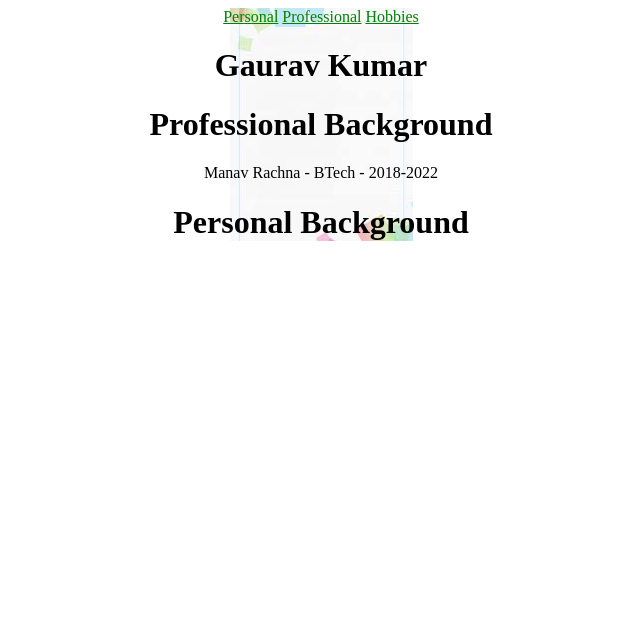
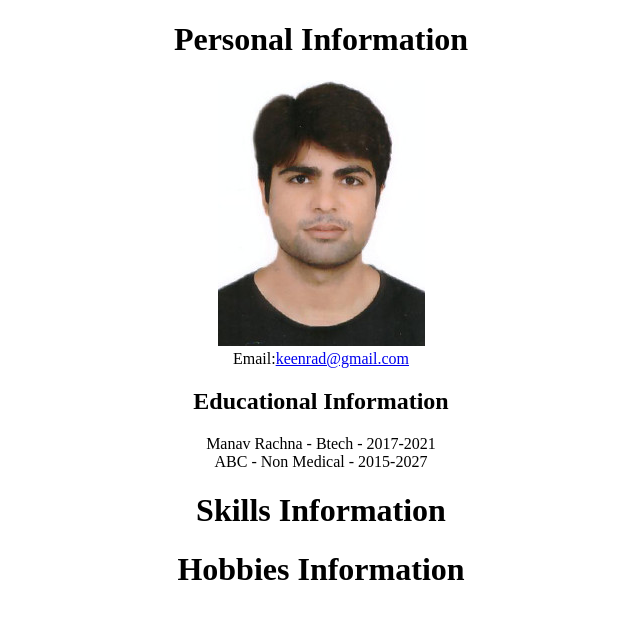
Before and after one commit to samfreelancer/sample, a plain HTML site: page portfolio.html in a window 1280 px wide. Shown: the whole page, without its empty margins (319-959 px from the left). Drawn offline with Linux system fonts and the light colour scheme.

Commit message:
changes done for batch3 training

```diff
--- a/portfolio.html
+++ b/portfolio.html
@@ -2,26 +2,29 @@
 <html lang="en">
     <head>
         <meta charset="UTF-8">
-        <title>Batch 1 Portfolio project basic HTML & CS</title>
+        <title>Batch 3 Portfolio project basic HTML & CSS</title>
         <meta type="description" content="hdsfj jdfgdf gdjfgh" />
     </head>
     <body>
-        <div style="text-align: center; background: url(index.jpeg) no-repeat center">
-            <nav style="">
-                <a href="" style="color: green;">Personal</a>
-                <a href="" style="color: green;">Professional</a>
-                <a href="" style="color: green;">Hobbies</a>
-            </nav>
-            <div style="">
-                <h1>Gaurav Kumar</h1>
-            </div>
-            <div id="professional">
-                <h1>Professional Background</h1>
+        <div style="text-align: center">
+            <div>
+                <h1>Personal Information</h1>
+                <img src="images/gaurav_passport_pic.jpg" alt="Gaurav Kumar">
                 <div>
-                    <span>Manav Rachna - BTech - 2018-2022</span>
+                    <span>Email:</span><a href="mailto:keenrad@gmail.com">keenrad@gmail.com</a>
                 </div>
             </div>
-            <div id="personal"><h1>Personal Background</h1></div>
+            <div>
+                <h2>Educational Information</h2>
+                <div>
+                    <span>Manav Rachna - Btech - 2017-2021</span>
+                </div>
+                <div>
+                    <span>ABC - Non Medical - 2015-2027</span>
+                </div>
+            </div>
+            <div><h1>Skills Information</h1></div>
+            <div><h1>Hobbies Information</h1></div>
         </div>
     </body>
 </html>
```
